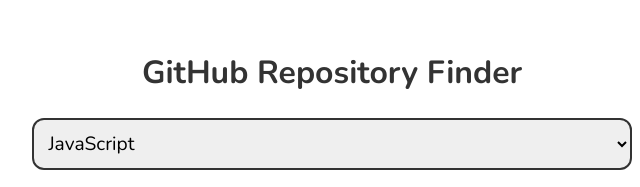
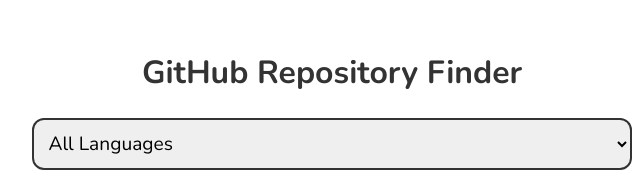
Before and after one commit to RuhlMirko/roadmap-projects, a plain HTML site: page github-random-repo/index.html in a window 1280 px wide. Shown: the part 133-320 px from the top of the page, 308-948 px from the left. Drawn offline with nearby package versions, Linux system fonts and the light colour scheme.

Commit message:
Added more options

```diff
--- a/github-random-repo/index.html
+++ b/github-random-repo/index.html
@@ -15,7 +15,18 @@
     <div class="container">
       <h1>GitHub Repository Finder</h1>
       <select name="" id="">
+        <option value="">All Languages</option>
         <option value="">JavaScript</option>
+        <option value="">TypeScript</option>
+        <option value="">HTML</option>
+        <option value="">Python</option>
+        <option value="">Java</option>
+        <option value="">C</option>
+        <option value="">C++</option>
+        <option value="">C#</option>
+        <option value="">Go</option>
+        <option value="">Ruby</option>
+        <option value="">PHP</option>
       </select>
       <div id="repo-info">
         <div><h2 class="placeholder">Please select a language</h2></div>
--- a/github-random-repo/styles.css
+++ b/github-random-repo/styles.css
@@ -46,8 +46,7 @@ select {
 }
 select:focus {
   outline: none;
-  border-color: #9900ff;
-  color: #9900ff;
+  border-color: #6c01b3;
   box-shadow: 0 0 5px rgba(0, 123, 255, 0.5);
 }
 option {
```
